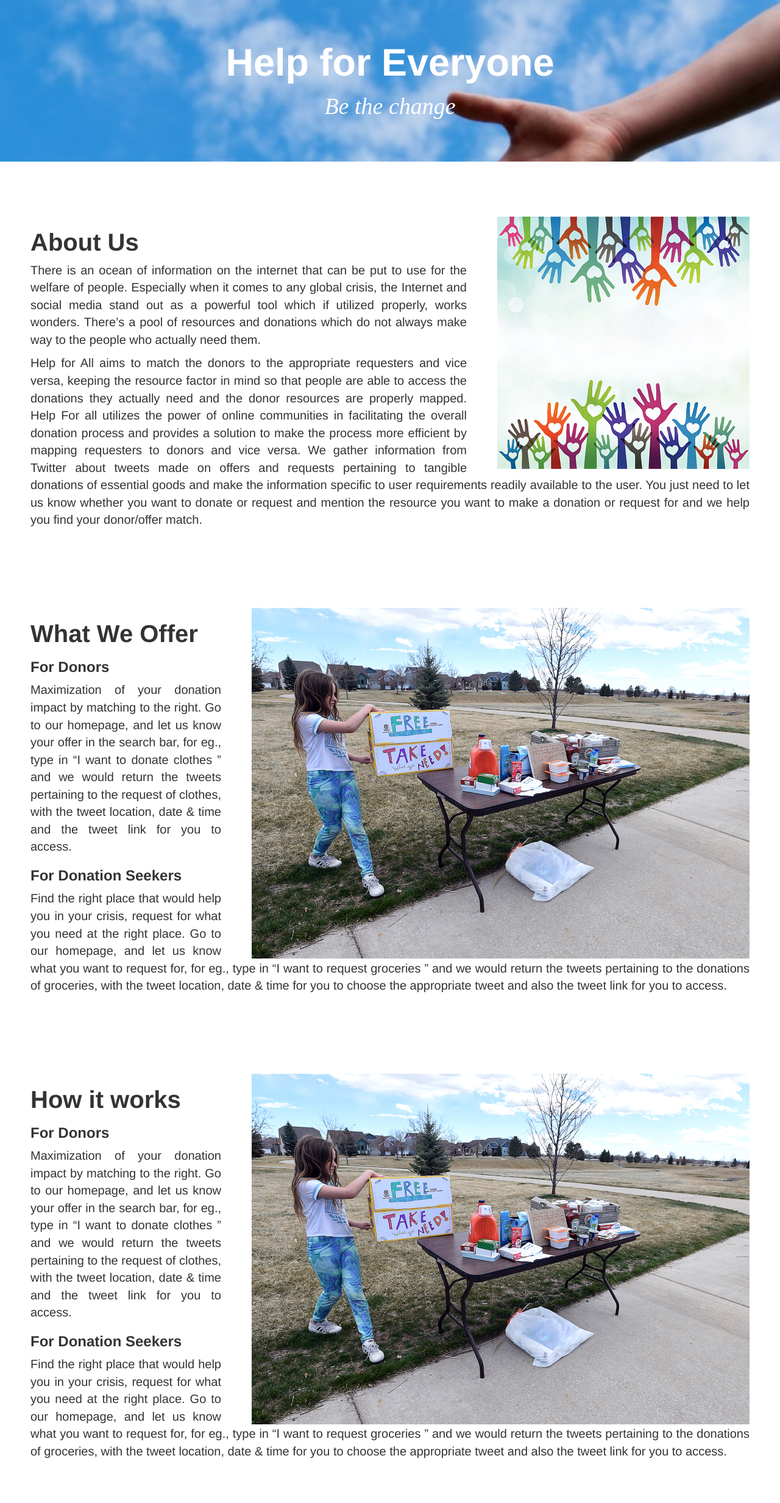
After one commit to Trisha11r/MozillaOpenLab, a Flask app: page /static/aboutUs.html in a window 1280 px wide. The commit adds this page. Shown: the whole page at 61% size. Run offline with Flask 2, Linux system fonts and the light colour scheme; parts of the project's set-up code (start-up, migrations or seed data) failed here and were passed over; some libraries are stand-ins or nearby versions.

Commit message:
Added images and updated pages for aboutUs

```diff
--- /dev/null
+++ b/static/aboutUs.html
@@ -0,0 +1,120 @@
+<!DOCTYPE html>
+<html lang="en">
+<head>
+  <title>Bootstrap Theme Company</title>
+  <meta charset="utf-8">
+  <meta name="viewport" content="width=device-width, initial-scale=1">
+  <link rel="stylesheet" href="https://maxcdn.bootstrapcdn.com/bootstrap/3.4.1/css/bootstrap.min.css">
+  <script src="https://ajax.googleapis.com/ajax/libs/jquery/3.5.1/jquery.min.js"></script>
+  <script src="https://maxcdn.bootstrapcdn.com/bootstrap/3.4.1/js/bootstrap.min.js"></script>
+</head>
+<body>
+
+<style>
+.jumbotron{
+  /*background-color: #46A4F9;  Orange */
+  /*background-image: url('Helping-Hand.jpg');*/
+  /*background-repeat: no-repeat;*/
+  /*background-size: cover;*/
+  /*background-attachment: fixed;*/
+  color: #ffffff;
+}
+
+.jumbotron-image {
+  /*background-position: center center;*/
+  background-repeat: no-repeat;
+  background-size: cover;
+}
+.container-fluid {
+  padding: 60px 50px;
+}
+/*.b-image {
+	background-image: url('static/Helping-Hand.jpg');
+	background-repeat: no-repeat;
+}*/
+.float-right{
+  float: right;
+}
+</style>
+
+<body>
+
+  <div class="jumbotron text-center jumbotron-image" style="background-image: url(images/Helping-Hand.jpg);">
+    <!-- <img src="./static/Helping-Hand.jpg" class="jumbotron text-center jumbotron-image " /> -->
+
+  	<h1><b>Help for Everyone</b></h1>
+    <p style="font-family: Brush Script MT ; font-size:38px"><i>Be the change</i></p>
+  </div>
+
+
+ <!-- <div class = "b-image"> -->
+
+ 	<div class="container-fluid">
+    <div class = "float-right">
+      <img src="images/1840032.jpg" align = "right" style="margin-left:50px" />
+      </div>
+  	<h2 style="font-weight:bold; font-size:40px">About Us</h2>
+  <!-- <h4>Lorem ipsum..</h4> -->
+
+
+      <p style = "text-align: justify; font-size:20px">
+      There is an ocean of information on the internet that can be put to use for the welfare of people. Especially when it comes to any global crisis, the Internet and social media stand out as a powerful tool which if utilized properly, works wonders. There’s a pool of resources and donations which do not always make way to the people who actually need them.
+      </p>
+      <p style = "text-align: justify; font-size:20px">
+       Help for All aims to match the donors to the appropriate requesters and vice versa, keeping the resource factor in mind so that people are able to access the donations they actually need and the donor resources are properly mapped. Help For all utilizes the power of online communities in facilitating the overall donation process and provides a solution to make the process more efficient by mapping requesters to donors and vice versa. We gather information from Twitter about tweets made on offers and requests pertaining to tangible donations of essential goods and make the information specific to user requirements readily available to the user. You just need to let us know whether you want to donate or request and mention the resource you want to make a donation or request for and we help you find your donor/offer match.
+    </p>
+
+</div>
+
+<div class="container-fluid">
+  <div class = "float-right">
+      <img src="images/img2.jpg" align = "right" style="margin-left:50px" />
+      </div>
+    <h2 style="font-weight:bold; font-size:40px">What We Offer</h2>
+    <h3><strong>For Donors</strong></h3>
+  <!-- <h4>Lorem ipsum..</h4> -->
+
+
+      <p style = "text-align: justify; font-size:20px">
+      Maximization of your donation impact by matching to the right. Go to our homepage, and let us know your offer in the search bar, for eg., type in “I want to donate clothes ” and we would return the tweets pertaining to the request of clothes, with the tweet location, date & time and the tweet link for you to access.
+      </p>
+
+      <h3><strong>For Donation Seekers</strong></h3>
+      <p style = "text-align: justify; font-size:20px">
+       Find the right place that would help you in your crisis, request for what you need at the right place. Go to our homepage, and let us know what you want to request for, for eg., type in “I want to request groceries ” and we would return the tweets pertaining to the donations of groceries, with the tweet location, date & time for you to choose the appropriate tweet and also the tweet link for you to access.
+
+    </p>
+
+</div>
+
+<div class="container-fluid">
+  <div class = "float-right">
+      <img src="images/img2.jpg" align = "right" style="margin-left:50px" />
+      </div>
+    <h2 style="font-weight:bold; font-size:40px">How it works</h2>
+    <h3><strong>For Donors</strong></h3>
+  <!-- <h4>Lorem ipsum..</h4> -->
+
+
+      <p style = "text-align: justify; font-size:20px">
+      Maximization of your donation impact by matching to the right. Go to our homepage, and let us know your offer in the search bar, for eg., type in “I want to donate clothes ” and we would return the tweets pertaining to the request of clothes, with the tweet location, date & time and the tweet link for you to access.
+      </p>
+
+      <h3><strong>For Donation Seekers</strong></h3>
+      <p style = "text-align: justify; font-size:20px">
+       Find the right place that would help you in your crisis, request for what you need at the right place. Go to our homepage, and let us know what you want to request for, for eg., type in “I want to request groceries ” and we would return the tweets pertaining to the donations of groceries, with the tweet location, date & time for you to choose the appropriate tweet and also the tweet link for you to access.
+
+    </p>
+
+</div>
+
+
+
+
+
+
+
+
+</body>
+</body>
+</html>
--- a/templates/index.html
+++ b/templates/index.html
@@ -10,7 +10,7 @@
   <body>
     <nav role="navigation" aria-label="main menu">
       <ul class="navbar">
-        <li><a href="static/about.html">About</a></li>
+        <li><a href="static/aboutUs.html">About Us</a></li>
         <li><a href="static/Contact.html">Contact</a></li>
       </ul>
     </nav>
--- a/templates/trying.html
+++ b/templates/trying.html
@@ -15,7 +15,7 @@
   <body>
     <nav role="navigation" aria-label="main menu">
       <ul class="navbar">
-        <li><a href="static/about.html">About</a></li>
+        <li><a href="static/aboutUs.html">About Uss</a></li>
         <li><a href="static/Contact.html">Contact</a></li>
       </ul>
     </nav>
```
Also changed, not shown: static/images/1840032.jpg (added), static/images/Helping-Hand.jpg (added), static/images/img1.jpg (added), static/images/img2.jpg (added).
